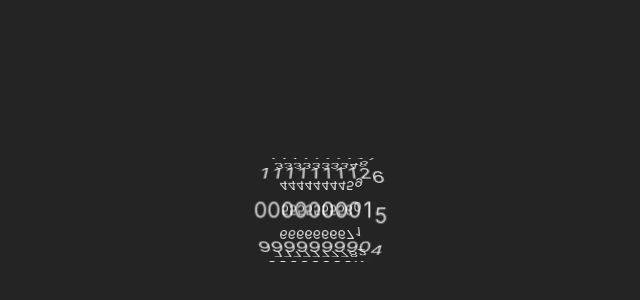
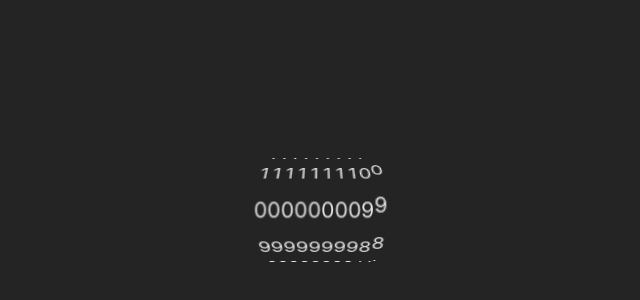
Before and after one commit to PedroMealha/countdown, a React (Vite) app: page / in a window 1280 px wide. Shown: the part 190-490 px from the top of the page, without its empty margins (319-959 px from the left). Built offline with nearby package versions, Linux system fonts and the light colour scheme.

Commit message:
increment and decrement implemented

```diff
--- a/src/App.tsx
+++ b/src/App.tsx
@@ -2,8 +2,7 @@ import './App.css';
 import Countdown from './components/countdown.component';
 
 const App = () => {
-	// return <Countdown startNumber={10} endNumber={20} />;
-	return <Countdown startNumber={20} endNumber={10} />;
+	return <Countdown startNumber={95} endNumber={105} />;
 };
 
 export default App;
--- a/src/components/countdown.component.tsx
+++ b/src/components/countdown.component.tsx
@@ -1,5 +1,44 @@
-import React, { useState, useEffect } from 'react';
+import { useState, useEffect } from 'react';
 import './countdown.css';
+
+interface DialProps {
+	digit: string;
+	isIncrementing: boolean;
+}
+
+const Dial: React.FC<DialProps> = ({ digit, isIncrementing }) => {
+	const [rotation, setRotation] = useState(-36 * parseInt(digit, 10));
+
+	useEffect(() => {
+		setRotation((prevRotation) => {
+			const expectedRotation = -36 * parseInt(digit, 10);
+			let rotationIncrement = expectedRotation - (prevRotation % 360);
+			if (isIncrementing) {
+				if (digit === '0' && rotationIncrement > 0) {
+					rotationIncrement -= 360;
+				}
+			} else {
+				if (digit === '9' && rotationIncrement > 0) {
+					rotationIncrement -= 360;
+				} else if (rotationIncrement < -36) {
+					rotationIncrement += 360;
+				}
+			}
+
+			return prevRotation + rotationIncrement;
+		});
+	}, [digit, isIncrementing]);
+
+	return (
+		<div className='dial' style={{ transform: `rotateX(${rotation}deg)` }}>
+			{[...Array(10)].map((_, index) => (
+				<div key={index} className='number' style={{ transform: `rotateX(${index * 36}deg) translateZ(50px)` }}>
+					{index}
+				</div>
+			))}
+		</div>
+	);
+};
 
 interface CountdownProps {
 	startNumber: number;
@@ -8,40 +47,33 @@ interface CountdownProps {
 
 const Countdown: React.FC<CountdownProps> = ({ startNumber, endNumber }) => {
 	const [currentNumber, setCurrentNumber] = useState(startNumber);
+	const isIncrementing = endNumber > startNumber;
 
 	useEffect(() => {
+		const timeout = setTimeout(() => {
 			const interval = setInterval(() => {
 				setCurrentNumber((prev) => {
-				if (prev === endNumber) {
+					if ((isIncrementing && prev === endNumber) || (!isIncrementing && prev === endNumber)) {
 						clearInterval(interval);
 						return prev;
 					}
-				return endNumber > startNumber ? prev + 1 : prev - 1;
+					return prev + (isIncrementing ? 1 : -1);
 				});
-		}, 1000); // Adjust time for faster/slower animation
+			}, 1000);
 
 			return () => clearInterval(interval);
-	}, [startNumber, endNumber]);
+		}, 1000);
+
+		return () => clearTimeout(timeout);
+	}, [startNumber, endNumber, isIncrementing]);
 
 	const renderDials = () => {
-		const dials = [];
 		const numberString = currentNumber.toString().padStart(10, '0');
-		for (let i = 0; i < numberString.length; i++) {
-			const rotation = -36 * parseInt(numberString[i]);
-			dials.push(
-				<div key={i} className='dial' style={{ transform: `rotateX(${rotation}deg)` }}>
-					{Array.from({ length: 10 }).map((_, index) => (
-						<div key={index} className='number' style={{ transform: `rotateX(${index * 36}deg) translateZ(50px)` }}>
-							{index}
-						</div>
-					))}
-				</div>
-			);
-		}
-		return dials;
+
+		return numberString.split('').map((digit, i) => <Dial key={i} digit={digit} isIncrementing={isIncrementing} />);
 	};
 
-	return <div className='counter-slot-machine'>{renderDials()}</div>;
+	return <div className='countdown'>{renderDials()}</div>;
 };
 
 export default Countdown;
--- a/src/components/countdown.css
+++ b/src/components/countdown.css
@@ -1,14 +1,9 @@
-.counter-slot-machine {
+.countdown {
 	display: flex;
 	align-items: center;
 	justify-content: center;
 	perspective: 200px;
 	height: 1em;
-}
-
-.slot {
-	width: 1ch;
-	height: 100%;
 }
 
 .dial {
@@ -19,6 +14,7 @@
 }
 
 .number {
+	backface-visibility: hidden;
 	position: absolute;
 	width: 100%;
 	height: 100%;
@@ -29,7 +25,6 @@
 	transform-origin: center;
 }
 
-/* Keyframes for rotating each dial */
 @keyframes rotateDial {
 	to {
 		transform: rotateX(1turn);
```
Lines whose indentation alone changed are shown as unchanged.
